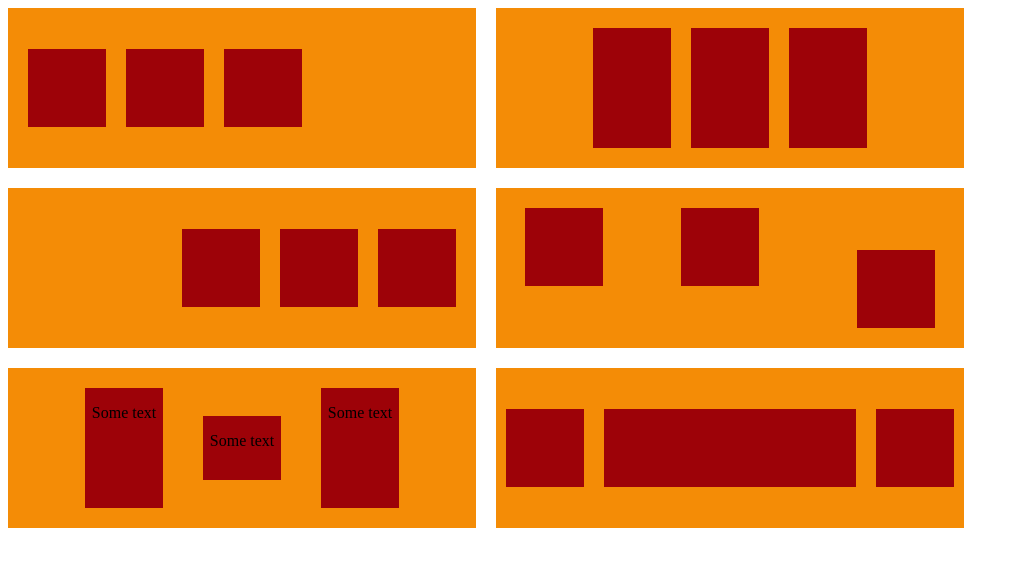
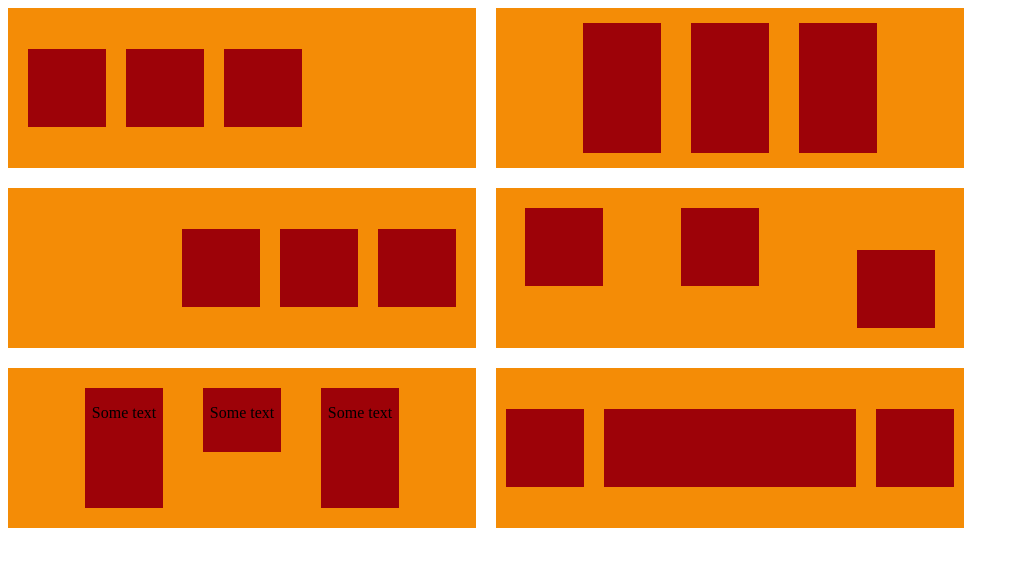
Before and after one commit to Mariam-Khaz/Flexbox-grid, a plain HTML site: page index.html in a window 1280 px wide. Shown: the whole page, without its empty margins (0-1019 px from the left). Drawn offline with Linux system fonts and the light colour scheme.

Commit message:
not able to fix the last container

```diff
--- a/styles/index.css
+++ b/styles/index.css
@@ -13,26 +13,30 @@
    margin-bottom: 20px;
  }
 
- .box-one1, .box-one2, .box-one3 {
+ .box-one {
+  justify-content: flex-start;
+  /* align-items: flex-end; */
+}
+
+.box-one1, .box-one2, .box-one3 {
    background-color: #9D0208;
    width: 78px;
    height: 78px;
    margin-left: 20px;
-   justify-content: flex-start;
-   align-items: flex-end;
+
  }
 
  .box-two {
   justify-content: center;
+  align-items: stretch;
  }
 
  .box-two1, .box-two2, .box-two3 {
    background-color: #9D0208;
    width: 78px;
-   height: 120px;
    min-height: 78px;
-   margin: 10px;
-   align-items: stretch;
+   margin: 15px;
+
  }
 
  .box-three {
@@ -78,7 +82,7 @@
  }
 
  .box-five {
-  align-items: center;
+  align-items: baseline;
   justify-content: center;
   text-align:center;
 
@@ -106,7 +110,8 @@
 
 .box-six {
    justify-content: space-around;
-   align-items:center;
+   align-items: center;
+
 }
 
  .box-six1 {
```
